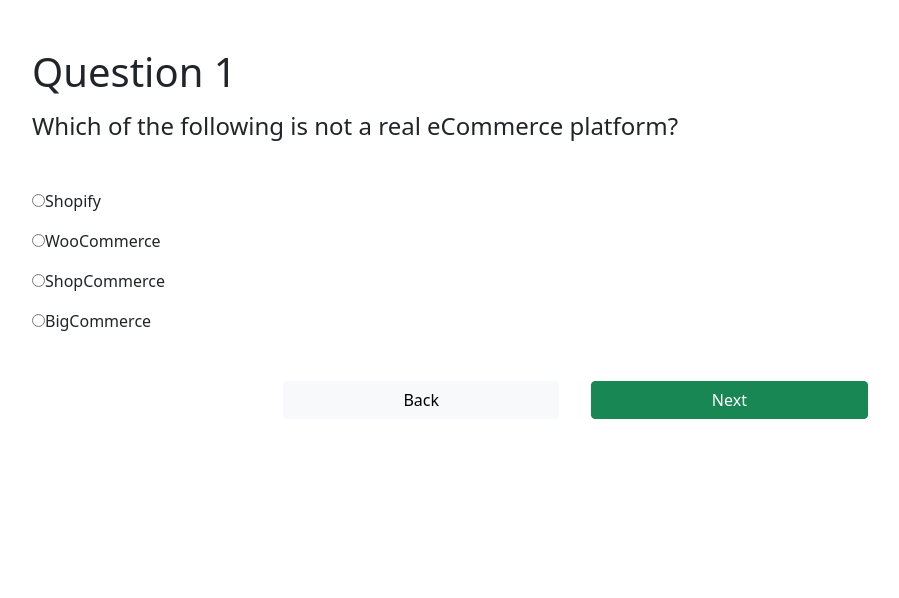
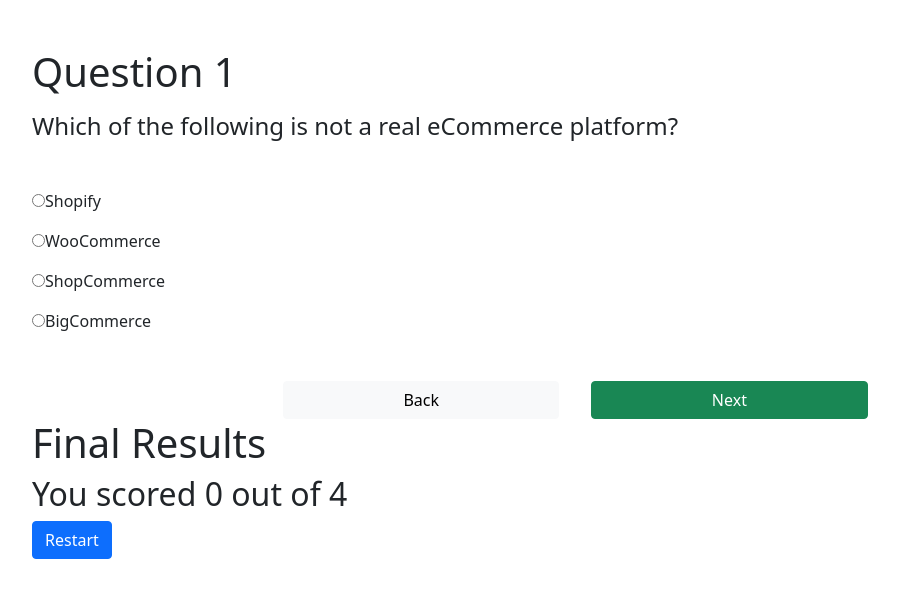
Before and after one commit to jettdembin/angular-quiz-app, an Angular app: page / in a window 1280 px wide. Shown: the top 598 px of the page, without its empty margins (50-949 px from the left). Built offline with nearby package versions, Linux system fonts and the light colour scheme.

Commit message:
added result page

```diff
--- a/src/app/app.component.html
+++ b/src/app/app.component.html
@@ -1,3 +1,8 @@
-<div>
-  <app-question></app-question>
+<div class="container-sm">
+  <div class="row">
+    <div class="col-md-12">
+      <app-question></app-question>
+      <app-result></app-result>
+    </div>
+  </div>
 </div>
--- a/src/app/app.module.ts
+++ b/src/app/app.module.ts
@@ -4,9 +4,10 @@
 import { AppRoutingModule } from './app-routing.module';
 import { AppComponent } from './app.component';
 import { QuestionComponent } from './question/question.component';
+import { ResultComponent } from './result/result.component';
 
 @NgModule({
-  declarations: [AppComponent, QuestionComponent],
+  declarations: [AppComponent, QuestionComponent, ResultComponent],
   imports: [BrowserModule, AppRoutingModule],
   providers: [],
   bootstrap: [AppComponent],
--- a/src/app/question/question.component.html
+++ b/src/app/question/question.component.html
@@ -1,6 +1,3 @@
-<div class="container-sm">
-  <div class="row">
-    <div class="col-md-12">
 <h1 class="mt-5">Question {{ index + 1 }}</h1>
 <h4 class="mt-3">{{ question }}</h4>
 <div class="my-5">
@@ -30,35 +27,18 @@
   </div>
 </div>
 <div class="mx-auto" style="width: 55%">
-        <button
-          class="btn"
-          style="width: 45%; margin-right: 2rem"
-          [ngClass]="{ 'btn-danger': index > 0, 'btn-light': !index }"
-          [ngStyle]="{
+  <button class="btn" style="width: 45%; margin-right: 2rem"
+    [ngClass]="{ 'btn-danger': index > 0, 'btn-light': !index }" [ngStyle]="{
             'pointer-events': index ? 'auto' : 'none'
-          }"
-          (click)="onPrevious()"
-        >
+          }" (click)="onPrevious()">
     Back
   </button>
-        <button
-          *ngIf="index + 1 < questions.questions.length"
-          class="btn btn-success"
-          style="width: 45%"
-          (click)="onNext()"
-        >
+  <button *ngIf="index + 1 < questions.questions.length" class="btn btn-success" style="width: 45%" (click)="onNext()">
     Next
   </button>
-        <ng-template [ngIf]="index + 1 === questions.questions.length"
-          ><button
-            style="width: 45%"
-            class="btn btn-success"
-            (click)="onSubmit()"
-          >
+  <ng-template [ngIf]="index + 1 === questions.questions.length"><button style="width: 45%" class="btn btn-success"
+      (click)="onSubmit()">
       Submit
     </button>
   </ng-template>
 </div>
-    </div>
-  </div>
-</div>
--- a/src/app/question/question.component.ts
+++ b/src/app/question/question.component.ts
@@ -91,19 +91,14 @@
       : (this.checked = false);
     this.checkAnswer();
     if (this.selectedAnswersArray.length === this.questions.questions.length) {
-      // this.router.navigate(['/result']);
       for (let i = 0; i < this.questions.questions.length; i++) {
         if (this.selectedAnswersArray[i] === this.answersArray[i]) {
           this.score++;
         }
       }
-      alert(
-        "You've got " +
-          this.score +
-          ' out of ' +
-          this.questions.questions.length
-      );
     }
+    console.log(this.score);
+    this.questionService.testSubmitted.emit(this.score);
   }
 
   onPrevious() {
--- a/src/app/question/question.service.ts
+++ b/src/app/question/question.service.ts
@@ -1,9 +1,11 @@
-import { Injectable } from '@angular/core';
+import { Injectable, EventEmitter } from '@angular/core';
 
 @Injectable({
   providedIn: 'root',
 })
 export class QuestionService {
+  testSubmitted = new EventEmitter<number>();
+
   questions = [
     {
       question: 'Which of the following is not a real eCommerce platform?',
--- /dev/null
+++ b/src/app/result/result.component.html
@@ -0,0 +1,3 @@
+<h1>Final Results</h1>
+<h2>You scored {{score}} out of {{questions.questions.length}}</h2>
+<button class="btn btn-primary">Restart</button>
--- /dev/null
+++ b/src/app/result/result.component.ts
@@ -0,0 +1,22 @@
+import { Component, OnInit } from '@angular/core';
+import { QuestionService } from '../question/question.service';
+
+@Component({
+  selector: 'app-result',
+  templateUrl: './result.component.html',
+  styleUrls: ['./result.component.css'],
+})
+export class ResultComponent implements OnInit {
+  questions: QuestionService;
+  score = 0;
+
+  constructor(private questionService: QuestionService) {
+    this.questionService.testSubmitted.subscribe((score: number) =>
+      alert(`Your score is ${score}`)
+    );
+  }
+
+  ngOnInit() {
+    this.questions = this.questionService;
+  }
+}
```
Also changed, not shown: src/app/result/result.component.css (added), 1 other file (tests, documents, lock files or other folders). Lines whose indentation alone changed are shown as unchanged.
